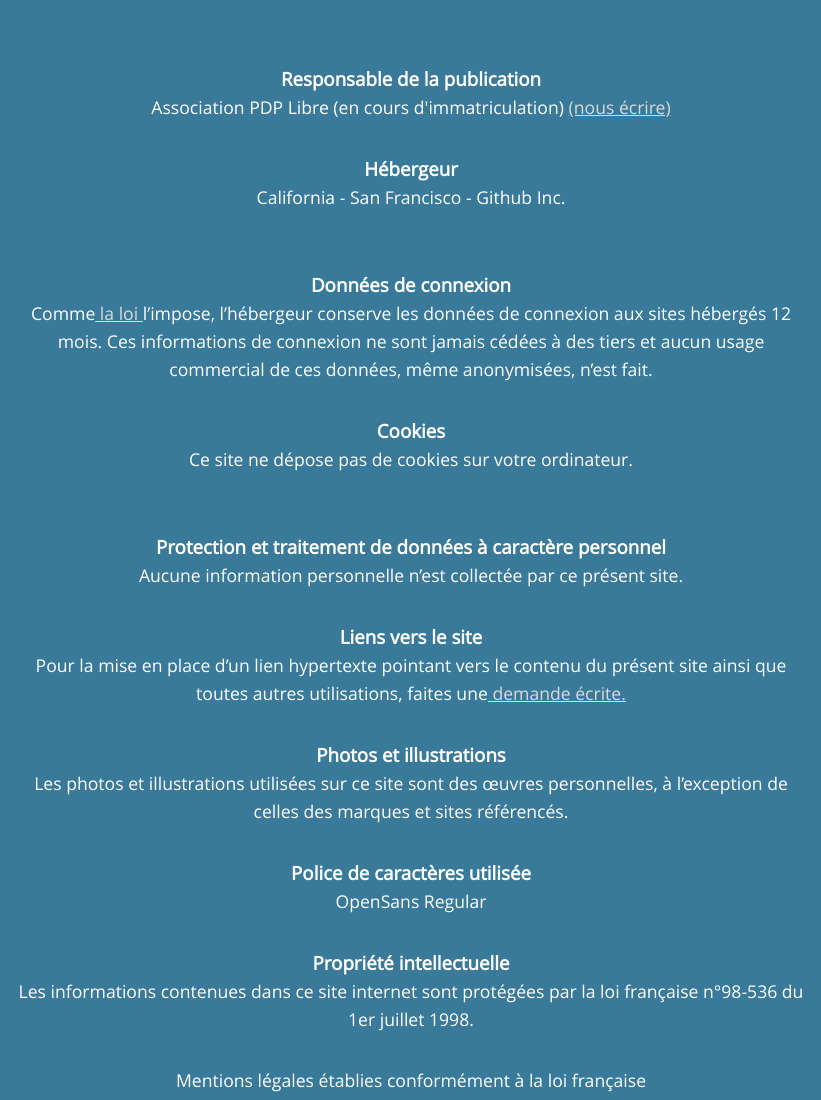
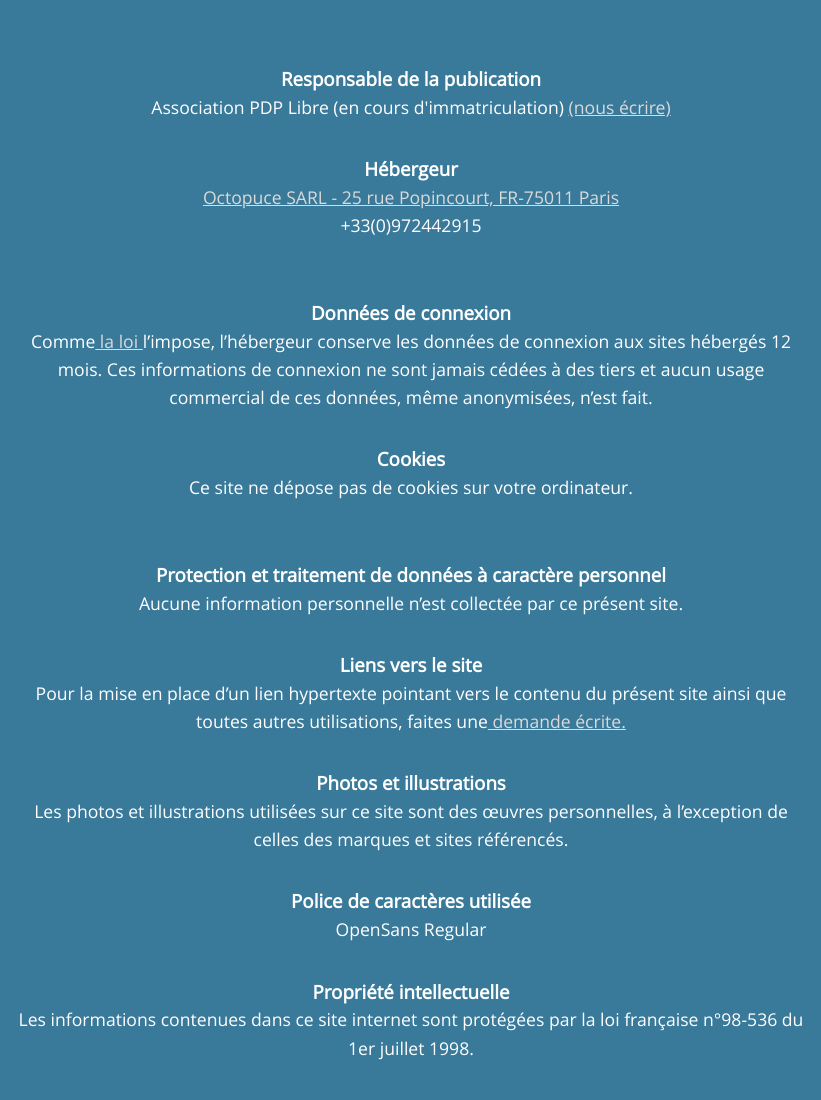
Before and after one commit to PDP-Libre/pdplibre.org, a website: page docs/mentions.html in a window 1280 px wide. Shown: the top 1100 px of the page, without its empty margins (229-1050 px from the left). Drawn offline with Linux system fonts and the light colour scheme.

Commit message:
Update mentions.html
octopuce ...

```diff
--- a/docs/mentions.html
+++ b/docs/mentions.html
@@ -322,7 +322,8 @@
 <h3>Responsable de la publication</h3>
 <p>Association PDP Libre (en cours d'immatriculation) <a href="https://framaforms.org/contacter-pdplibre-1742742972" target="_blank">(nous écrire)</a></p>
 	<h3>Hébergeur</h3>
-<p>California - San Francisco - Github Inc.</p>
+<p><a href="https://www.octopuce.fr/">Octopuce SARL - 25 rue Popincourt, FR-75011 Paris</a><br>
++33(0)972442915</p>
 <br>
 <h3>Données de connexion</h3>
 <p>Comme<a href="https://www.legifrance.gouv.fr/eli/decret/2006/3/24/JUSD0630025D/jo/article_1" target="_blank" rel="noopener noreferrer"> la loi </a>l’impose, l’hébergeur conserve les données de connexion aux sites hébergés 12 mois.
```
